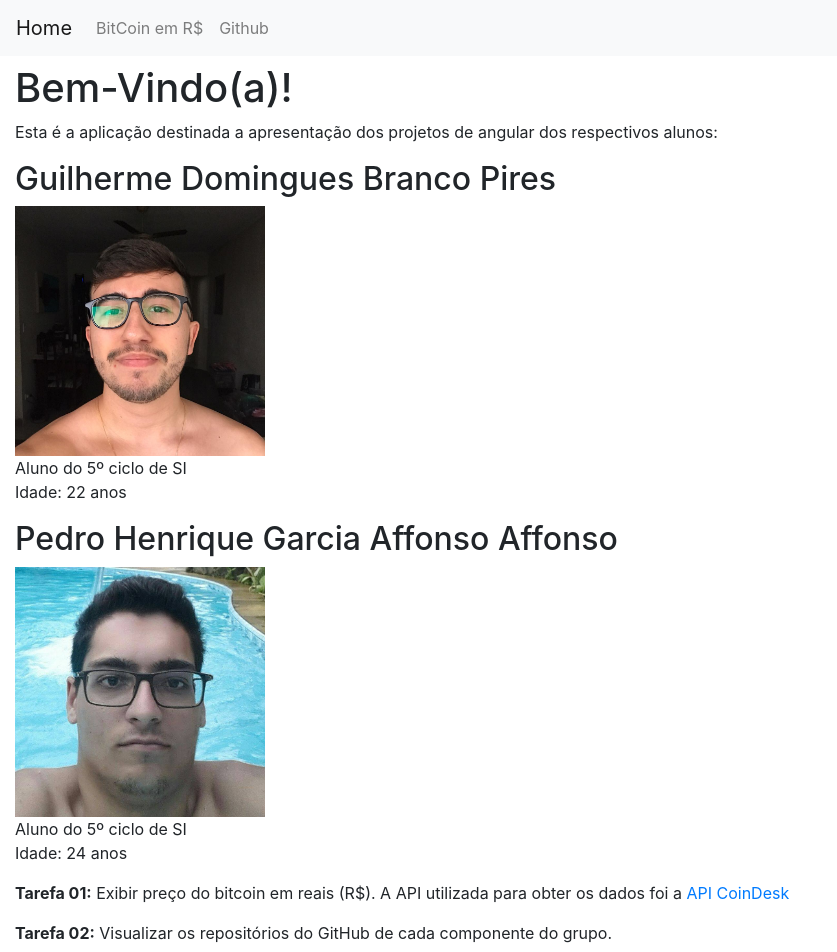
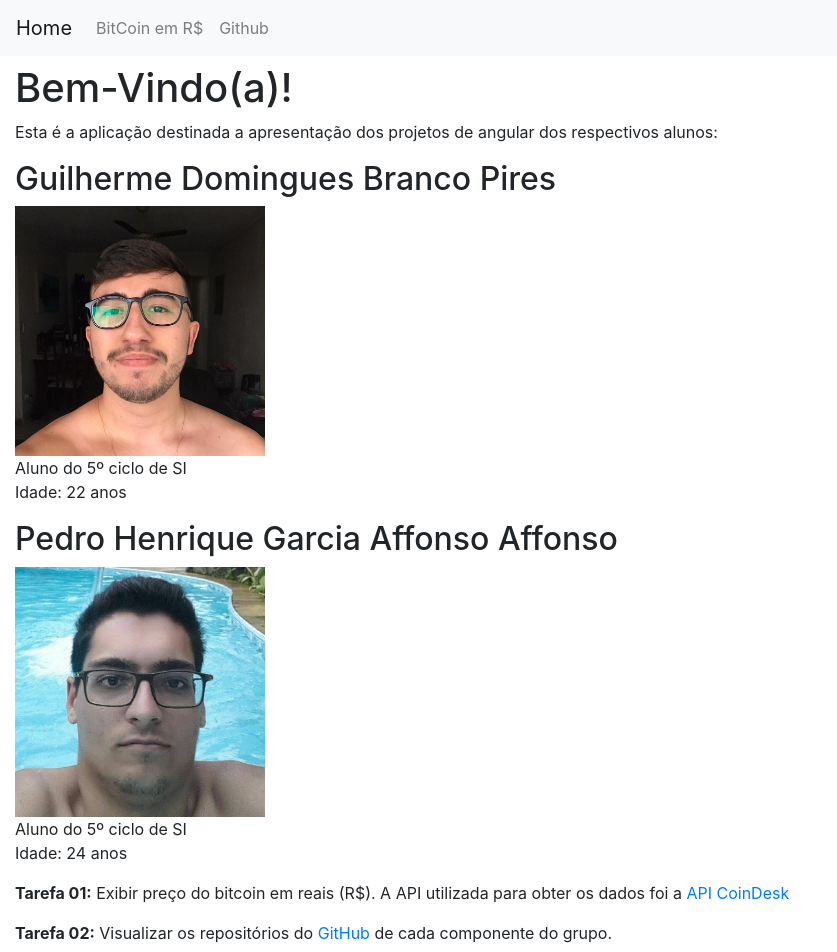
Before and after one commit to pedrohgaffonso/projeto01angular, an Angular app: page / in a window 1280 px wide. Shown: the top 952 px of the page, without its empty margins (0-837 px from the left). Built offline with nearby package versions, Linux system fonts and the light colour scheme.

Commit message:
subindo projeto para o heroku (opicional)

```diff
--- a/src/app/index/index.component.html
+++ b/src/app/index/index.component.html
@@ -11,4 +11,6 @@
     API CoinDesk
   </a>
 </p>
-<p><strong>Tarefa 02:</strong> Visualizar os repositórios do GitHub de cada componente do grupo.</p>
+<p><strong>Tarefa 02:</strong> Visualizar os repositórios do <a href="https://www.github.com/" target="_blank">
+  GitHub
+</a> de cada componente do grupo.</p>
```
Also changed, not shown: 1 other file (tests, documents, lock files or other folders).
